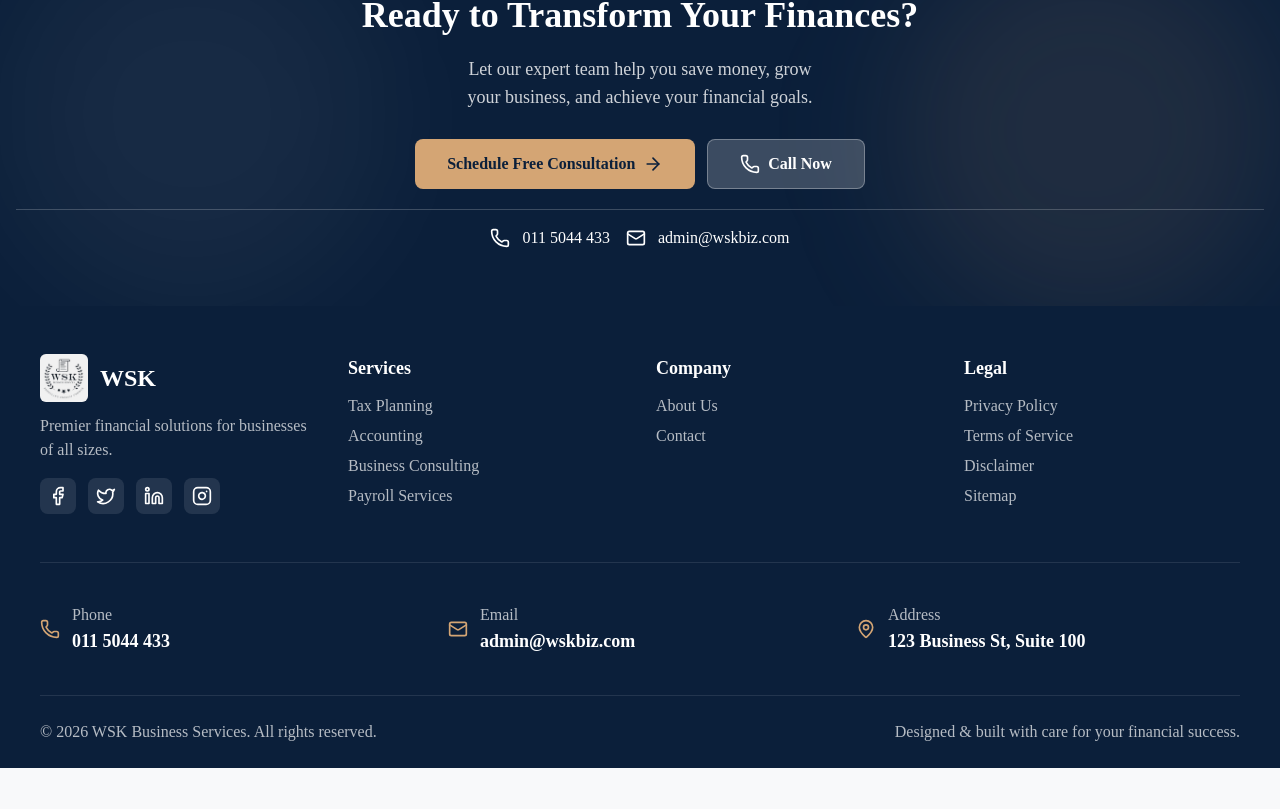
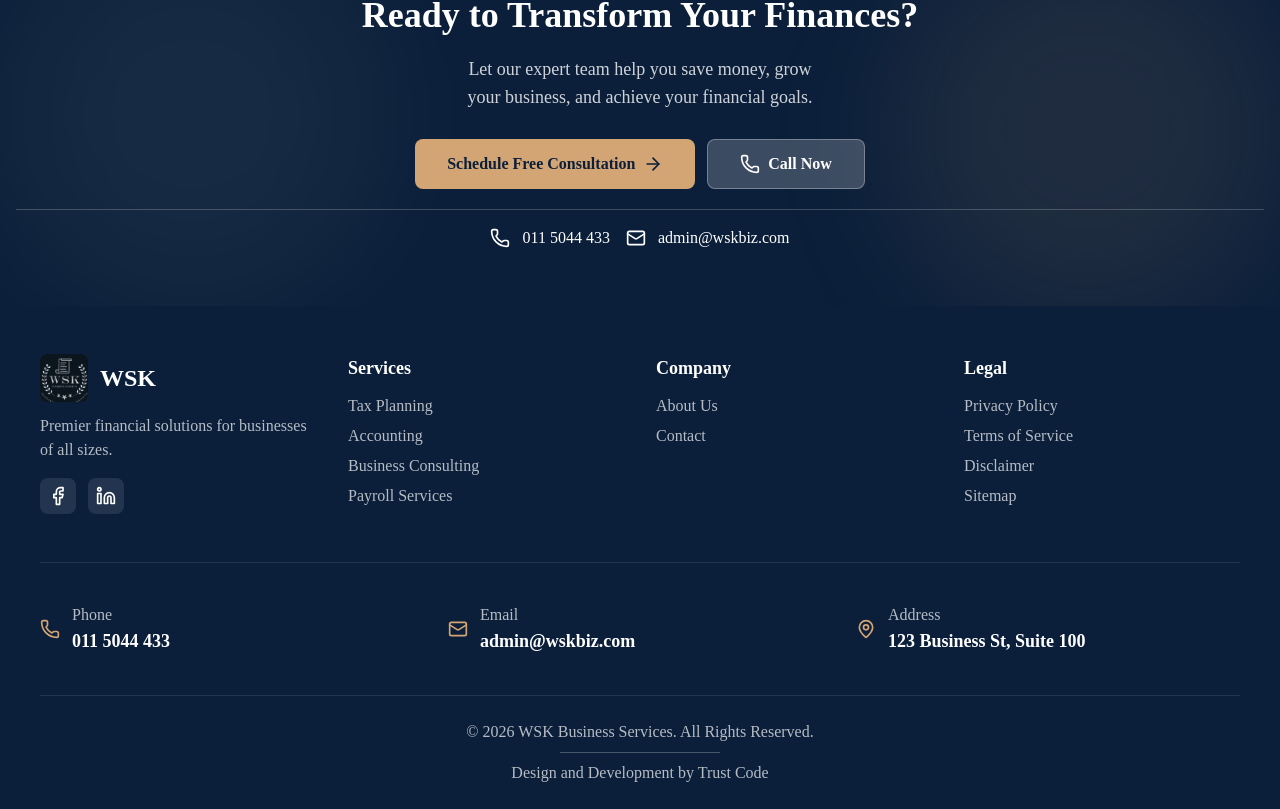
Before and after one commit to jaindu-sasan/W-S-K-Business-Services, a Next.js app: page / in a window 1280 px wide. Shown: the part 4242-5051 px from the top of the page. Before the commit the page ends 5010 px from the top, so only its background shows below. Built offline with nearby package versions, Linux system fonts and the light colour scheme.

Commit message:
Final
Footer icon link Change logo

```diff
--- a/app/layout.tsx
+++ b/app/layout.tsx
@@ -24,7 +24,7 @@ export default function RootLayout({
   children: React.ReactNode
 }>) {
   return (
-    <html lang="en" className={`${jakarta.variable} bg-background scroll-smooth`}>
+    <html lang="en" data-scroll-behavior="smooth" className={`${jakarta.variable} bg-background scroll-smooth`}>
       <body className="font-sans antialiased bg-background text-foreground">
         {children}
         <FloatingButton />
--- a/components/footer.tsx
+++ b/components/footer.tsx
@@ -3,7 +3,7 @@
 import Link from 'next/link';
 import Image from 'next/image';
 import { usePathname } from 'next/navigation';
-import { Facebook, Twitter, Linkedin, Instagram, Phone, Mail, MapPin } from 'lucide-react';
+import { Facebook, Linkedin, Phone, Mail, MapPin } from 'lucide-react';
 import { cn } from '@/lib/utils';
 
 export function Footer() {
@@ -57,14 +57,14 @@ export function Footer() {
             </p>
             <div className="flex gap-3">
               {[
-                { icon: Facebook, href: '#' },
-                { icon: Twitter, href: '#' },
-                { icon: Linkedin, href: '#' },
-                { icon: Instagram, href: '#' },
+                { icon: Facebook, href: 'https://www.facebook.com/p/W-S-K-Business-Services-100063708244058/' },
+                { icon: Linkedin, href: 'https://lk.linkedin.com/company/w-s-k-business-services-pvt-ltd' },
               ].map((social, i) => (
                 <a
                   key={i}
                   href={social.href}
+                  target="_blank"
+                  rel="noopener noreferrer"
                   className="bg-primary-foreground/10 hover:bg-primary-foreground/20 rounded-lg p-2 transition-colors"
                   aria-label="Social link"
                 >
@@ -81,6 +81,14 @@ export function Footer() {
               <ul className="space-y-1.5">
                 {links.map((link) => (
                   <li key={link.label}>
+                    {link.href.startsWith('#') ? (
+                      <a
+                        href={link.href}
+                        className="text-base text-primary-foreground/70 transition-colors hover:text-primary-foreground"
+                      >
+                        {link.label}
+                      </a>
+                    ) : (
                       <Link
                         href={link.href}
                         className={cn(
@@ -92,6 +100,7 @@ export function Footer() {
                       >
                         {link.label}
                       </Link>
+                    )}
                   </li>
                 ))}
               </ul>
@@ -131,12 +140,13 @@ export function Footer() {
         </div>
 
         {/* Copyright */}
-        <div className="flex flex-col items-center justify-between gap-3 border-t border-primary-foreground/10 py-6 md:flex-row">
+        <div className="border-t border-primary-foreground/10 py-6 text-center">
           <p className="text-base text-primary-foreground/70">
-            &copy; {currentYear} WSK Business Services. All rights reserved.
+            &copy; {currentYear} WSK Business Services. All Rights Reserved.
           </p>
-          <p className="text-base text-primary-foreground/70">
-            Designed & built with care for your financial success.
+          <div className="mx-auto my-2 h-px w-40 bg-primary-foreground/25" />
+          <p className="mt-1 text-base text-primary-foreground/70">
+            Design and Development by Trust Code
           </p>
         </div>
       </div>
--- a/components/home/aboutUs.tsx
+++ b/components/home/aboutUs.tsx
@@ -25,6 +25,7 @@ export function AboutUs() {
                 src="/images/about-us.png"
                 alt="WSK Business Team"
                 fill
+                loading="eager"
                 className="object-cover"
               />
             </div>
--- a/components/home/services.tsx
+++ b/components/home/services.tsx
@@ -68,6 +68,8 @@ export function Services() {
                   src={service.image}
                   alt={service.title}
                   fill
+                  loading={index === 0 ? 'eager' : 'lazy'}
+                  priority={index === 0}
                   className="object-cover transition-transform duration-500 group-hover:scale-105"
                 />
 
--- a/components/services/hero.tsx
+++ b/components/services/hero.tsx
@@ -25,7 +25,7 @@ export function ServicesHero() {
 
   return (
     <section
-      className="relative overflow-hidden px-4 pb-10 pt-24 sm:px-6 lg:px-8 lg:pb-14 lg:pt-28"
+      className="relative overflow-hidden px-4 pb-8 pt-16 sm:px-6 lg:px-8 lg:pb-10 lg:pt-20"
       style={{
         backgroundImage:
           "linear-gradient(rgba(245, 247, 250, 0.5), rgba(245, 247, 250, 0.5)), url('/servise%20Header.png')",
@@ -35,7 +35,7 @@ export function ServicesHero() {
       }}
     >
       <div className="mx-auto max-w-7xl">
-        <div className="relative md:min-h-[470px]">
+        <div className="relative md:min-h-[400px]">
           <AnimatePresence mode="wait" initial={false}>
           {activeSlide === 0 ? (
             <motion.div
```
Also changed, not shown: public/wsklogo.png. Lines whose indentation alone changed are shown as unchanged.
